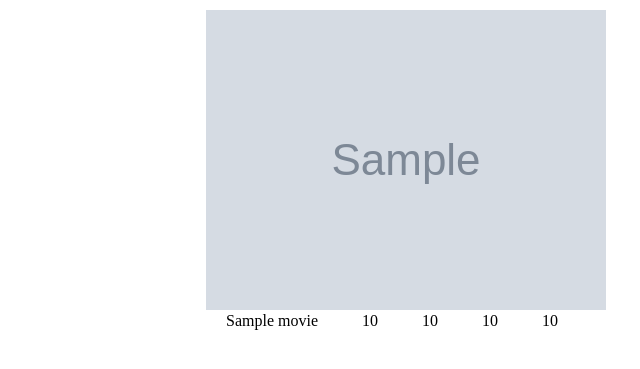
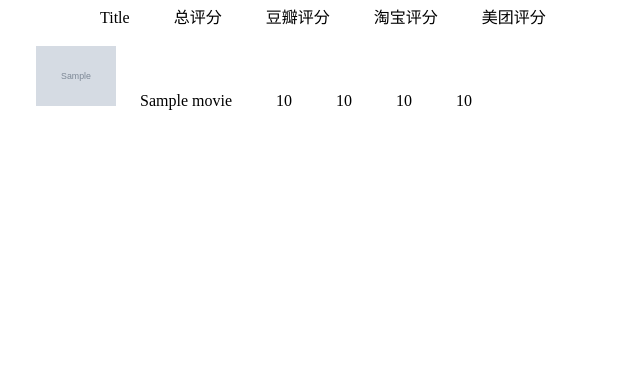
Before and after one commit to flyoverGu/shareba, a Node project: template views/movie.ejs in a window 1280 px wide. Shown: the part 80-449 px from the top of the page, without its empty margins (214-854 px from the left). Run offline with Node 20 templates, Linux system fonts and the light colour scheme; the template is opened without the code that fills it: most values are stand-ins (such as "Sample title", 1, 10 or a date in 2020); grey boxes marked "Sample" are stand-in pictures; some libraries are stand-ins or nearby versions.

Commit message:
简单修改样式

```diff
--- a/app.js
+++ b/app.js
@@ -14,7 +14,7 @@ var exception = require('./lib/exception');
 
 
 // start spider;
-//require('./spider');
+require('./spider');
 
 var app = koa();
 app.keys = config.keys;
--- a/public/movie/bundle.js
+++ b/public/movie/bundle.js
@@ -55,6 +55,9 @@
 	__webpack_require__(2);
 
 
+
+
+
 /***/ },
 /* 2 */
 /***/ function(module, exports, __webpack_require__) {
@@ -90,7 +93,7 @@
 
 
 	// module
-	exports.push([module.id, "html,\nbody,\ndiv,\nspan,\napplet,\nobject,\niframe,\nh1,\nh2,\nh3,\nh4,\nh5,\nh6,\np,\nblockquote,\npre,\na,\nabbr,\nacronym,\naddress,\nbig,\ncite,\ncode,\ndel,\ndfn,\nem,\nfont,\nimg,\nins,\nkbd,\nq,\ns,\nsamp,\nsmall,\nstrike,\nstrong,\nsub,\nsup,\ntt,\nvar,\ndl,\ndt,\ndd,\nol,\nul,\nli,\nfieldset,\nform,\nlabel,\nlegend,\ntable,\ncaption,\ntbody,\ntfoot,\nthead,\ntr,\nth,\ntd {\n  margin: 0;\n  padding: 0;\n  border: 0;\n  outline: 0;\n  font-weight: inherit;\n  font-style: inherit;\n  font-size: 100%;\n  font-family: inherit;\n  vertical-align: baseline; }\n\n/* remember to define focus styles! */\n:focus {\n  outline: 0; }\n\nbody {\n  line-height: 1;\n  color: black;\n  background: white; }\n\nol,\nul {\n  list-style: none; }\n\n/* tables still need 'cellspacing=\"0\"' in the markup */\ntable {\n  border-collapse: separate;\n  border-spacing: 0; }\n\ncaption,\nth,\ntd {\n  text-align: left;\n  font-weight: normal; }\n\nblockquote:before,\nblockquote:after,\nq:before,\nq:after {\n  content: \"\"; }\n\nblockquote,\nq {\n  quotes: \"\" \"\"; }\n\nbody {\n  margin: 10px 40px 10px 40px; }\n\n.header {\n  text-align: center;\n  font-size: 30px;\n  padding-top: 20px;\n  padding-bottom: 20px; }\n\n.main {\n  width: 460px;\n  margin: auto; }\n\n.item {\n  padding: 10px; }\n\n.item span {\n  display: inline-block;\n  padding: 0 20px; }\n", ""]);
+	exports.push([module.id, "html,\nbody,\ndiv,\nspan,\napplet,\nobject,\niframe,\nh1,\nh2,\nh3,\nh4,\nh5,\nh6,\np,\nblockquote,\npre,\na,\nabbr,\nacronym,\naddress,\nbig,\ncite,\ncode,\ndel,\ndfn,\nem,\nfont,\nimg,\nins,\nkbd,\nq,\ns,\nsamp,\nsmall,\nstrike,\nstrong,\nsub,\nsup,\ntt,\nvar,\ndl,\ndt,\ndd,\nol,\nul,\nli,\nfieldset,\nform,\nlabel,\nlegend,\ntable,\ncaption,\ntbody,\ntfoot,\nthead,\ntr,\nth,\ntd {\n  margin: 0;\n  padding: 0;\n  border: 0;\n  outline: 0;\n  font-weight: inherit;\n  font-style: inherit;\n  font-size: 100%;\n  font-family: inherit;\n  vertical-align: baseline; }\n\n/* remember to define focus styles! */\n:focus {\n  outline: 0; }\n\nbody {\n  line-height: 1;\n  color: black;\n  background: white; }\n\nol,\nul {\n  list-style: none; }\n\n/* tables still need 'cellspacing=\"0\"' in the markup */\ntable {\n  border-collapse: separate;\n  border-spacing: 0; }\n\ncaption,\nth,\ntd {\n  text-align: left;\n  font-weight: normal; }\n\nblockquote:before,\nblockquote:after,\nq:before,\nq:after {\n  content: \"\"; }\n\nblockquote,\nq {\n  quotes: \"\" \"\"; }\n\nbody {\n  margin: 10px 40px 10px 40px; }\n\n.header {\n  text-align: center;\n  font-size: 30px;\n  padding-top: 20px;\n  padding-bottom: 20px; }\n\n.main {\n  margin: 0 200px; }\n\n.item {\n  padding: 10px; }\n  .item span {\n    display: inline-block;\n    padding: 0 20px; }\n  .item img {\n    width: 80px; }\n", ""]);
 
 	// exports
 
--- a/views/movie.ejs
+++ b/views/movie.ejs
@@ -10,6 +10,14 @@
     </div>
     <div class="main">
         <ul class="movie-list">
+            <li class="item">
+                <span class="title"> </span>
+                <span class="title">Title</span>
+                <span class="score">总评分</span>
+                <span class="score">豆瓣评分</span>
+                <span class="score">淘宝评分</span>
+                <span class="score">美团评分</span>
+            </li>
             <% for (var i = 0; i < movie.length; i++) {%>
             <li class="item">
                 <img src="<%= movie[i].imgUrl %>" alt="">
```
Also changed, not shown: public/movie/index.scss (+8 -7 lines).
